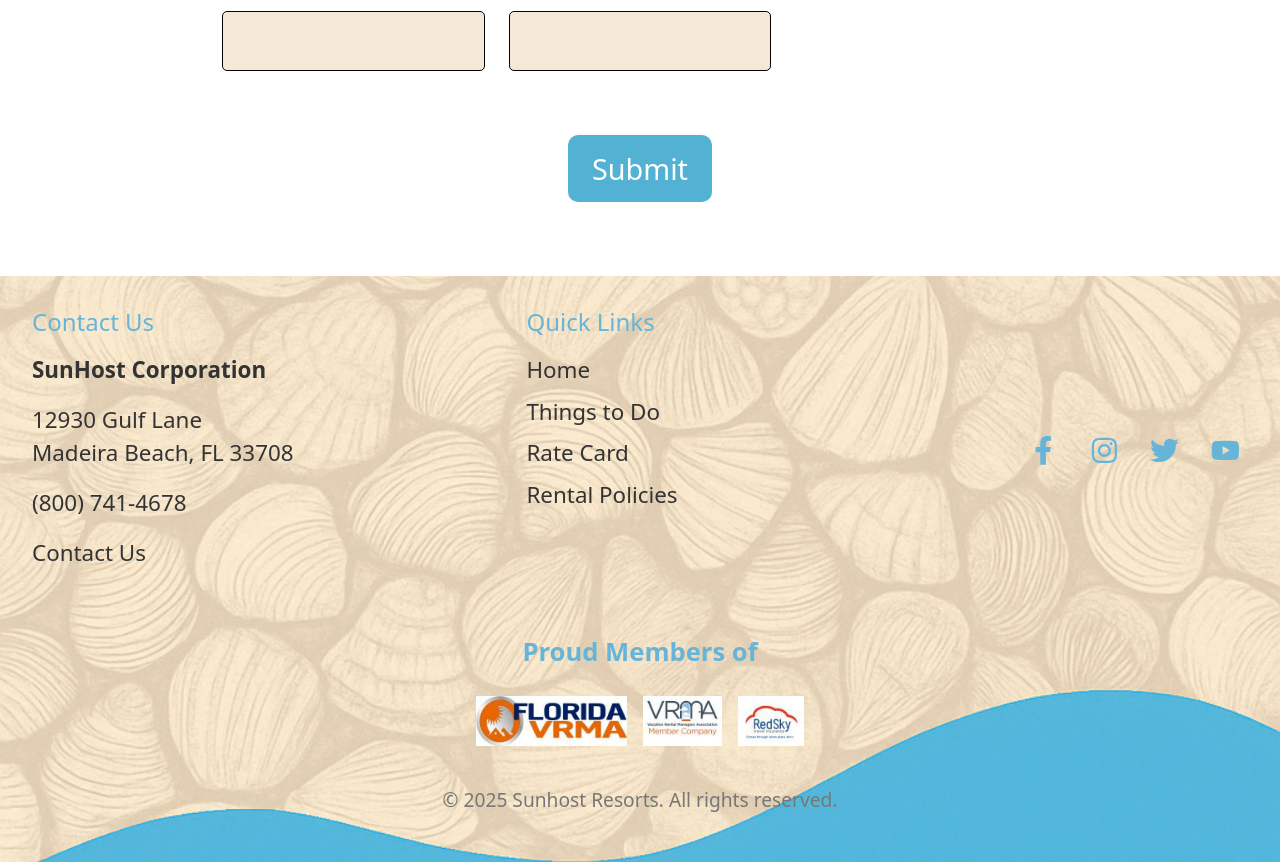
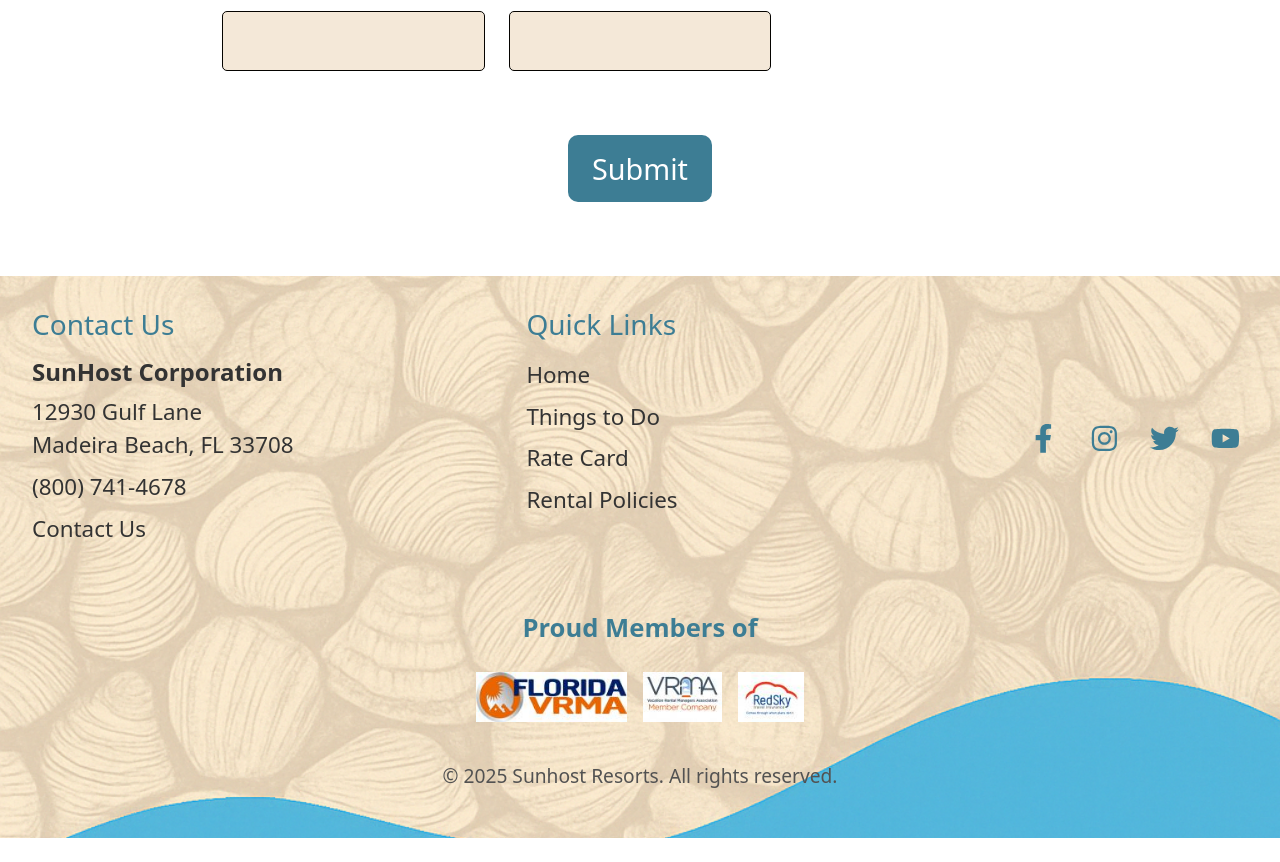
Before and after one commit to abby1332/CondoWebApp, a React (Create React App) app in the folder client/: page / in a window 1280 px wide. Shown: the part 764-1626 px from the top of the page. After the commit the page ends 1602 px from the top, so only its background shows below. Built offline with nearby package versions, Linux system fonts and the light colour scheme; the HTML template or start-up script is replaced by a standard one.

Commit message:
fixed contrast and heading errors

```diff
--- a/client/src/component/Footer.js
+++ b/client/src/component/Footer.js
@@ -10,24 +10,26 @@ function Footer() {
     <footer className={styles.footer}>
       <div className={styles.columns}>
         <div className={styles.column}>
-          <h4>Contact Us</h4>
-          <p><strong>SunHost Corporation</strong></p>
+          <h3>Contact Us</h3>
+          <h4><strong>SunHost Corporation</strong></h4>
+          <ul>
+            <li>
                 <a
                 href="https://www.google.com/maps/place/12930+Gulf+Ln,+Madeira+Beach,+FL+33708"
                 target="_blank"
                 rel="noopener noreferrer"
                 >
-            <p>
                 12930 Gulf Lane<br />
                 Madeira Beach, FL 33708
-            </p>
               </a>
-          <p><a href="tel:8007414678">(800) 741-4678</a></p>
-          <p><a href="https://www.sunhostresorts.com/contact-us">Contact Us</a></p>
+            </li>
+            <li><a href="tel:8007414678">(800) 741-4678</a></li>
+            <li><a href="https://www.sunhostresorts.com/contact-us">Contact Us</a></li>
+          </ul>
         </div>
 
         <div className={styles.column}>
-          <h4>Quick Links</h4>
+          <h3>Quick Links</h3>
           <ul>
             <li><a href="https://www.sunhostresorts.com/">Home</a></li>
             <li><a href="https://www.sunhostresorts.com/things-to-do">Things to Do</a></li>
@@ -37,10 +39,10 @@ function Footer() {
         </div>
 
         <div className={styles.social}>
-          <a href="https://www.facebook.com/sunhost/"><FaFacebookF /></a>
-          <a href="https://instagram.com/sunhostresorts?igshid=YmMyMTA2M2Y="><FaInstagram /></a>
-          <a href="https://twitter.com/sunhostFL"><FaTwitter /></a>
-          <a href="https://www.youtube.com/channel/UC3iZrU_S9e_9MMqjz_Qf5hA"><FaYoutube /></a>
+          <a href="https://www.facebook.com/sunhost/" aria-label="Sunhost on Facebook"><FaFacebookF /></a>
+          <a href="https://instagram.com/sunhostresorts?igshid=YmMyMTA2M2Y=" aria-label='Sunhost on Instagram'><FaInstagram /></a>
+          <a href="https://twitter.com/sunhostFL" aria-label='Sunhost on Twitter'><FaTwitter /></a>
+          <a href="https://www.youtube.com/channel/UC3iZrU_S9e_9MMqjz_Qf5hA" aria-label='Sunhost on Youtube'><FaYoutube /></a>
         </div>
       </div>
 
--- a/client/src/component/Footer.module.css
+++ b/client/src/component/Footer.module.css
@@ -18,8 +18,8 @@
     flex: 1 1 250px;
   }
 
-  .column h4 {
-    color: #66b5d8;
+  .column h3 {
+    color: #3D7D94;
     margin-bottom: 1rem;
   }
 
@@ -57,7 +57,7 @@
   .members span {
     display: block;
     font-size: 1.6rem;
-    color: #66b5d8;
+    color: #3D7D94;
     font-weight: bold;
     margin-bottom: 1rem;
   }
@@ -71,11 +71,11 @@
     margin-top: 2rem;
     text-align: center;
     font-size: 1.2rem;
-    color: #777;
+    color: #525252;
   }
 
   .social a {
-    color: #66b5d8; /* your blue, or any color you want */
+    color: #3D7D94; /* your blue, or any color you want */
     font-size: 1.8rem;
     margin: 0 0.5rem;
     transition: color 0.3s ease;
--- a/client/src/component/Header.js
+++ b/client/src/component/Header.js
@@ -9,7 +9,7 @@ function Header() {
   return (
     <header className={styles.header}>
       <div className={styles.leftSide}>
-        <img src={logoWhite} alt="Logo" className={styles.logo} />
+        <img src={logoWhite} alt="Madeira Beach Yacht Club Condos Logo" className={styles.logo} />
       </div>
 
       <nav className={styles.desktopNav}>
--- a/client/src/component/Header.module.css
+++ b/client/src/component/Header.module.css
@@ -1,6 +1,6 @@
 .header {
     height: 70px;
-    background-color: rgb(83, 177, 212);
+    background-color: #3D7D94;
     display: flex;
     align-items: center;
     flex-wrap: wrap;
@@ -104,7 +104,7 @@
       position: absolute;
       top: 70px;
       right: 0;
-      background: rgb(83, 177, 212);
+      background: #3D7D94;
       flex-direction: column;
       width: 100%;
       padding: 1rem 0;
--- a/client/src/component/PermitForm.js
+++ b/client/src/component/PermitForm.js
@@ -57,9 +57,10 @@ export default function PermitForm() {
         <Input label="Email" name="email" type="email" register={register} errors={errors} />
 
         <div className={styles.field}>
-          <label className={styles.text}>Check-In Date</label>
+          <label for="checkIn" className={styles.text}>Check-In Date</label>
           <input
             type="date"
+            id="checkIn"
             className={styles.input}
             min={minCheckInDate.toISOString().split("T")[0]}
             {...register("checkIn", {
@@ -74,9 +75,10 @@ export default function PermitForm() {
         </div>
 
         <div className={styles.field}>
-          <label className={styles.text}>Check-Out Date</label>
+          <label for="checkOut" className={styles.text}>Check-Out Date</label>
           <input
             type="date"
+            id="checkOut"
             className={styles.input}
             {...register("checkOut", {
               required: "Check-out date is required",
@@ -129,8 +131,8 @@ export default function PermitForm() {
 function Input({ label, name, type = "text", register, errors }) {
   return (
     <div className={styles.field}>
-      <label for="firstName" className={styles.text}>{label}</label>
-      <input type={type} id="firstName" className={styles.input} {...register(name, { required: `${label} is required` })} />
+      <label htmlFor={name} className={styles.text}>{label}</label>
+      <input type={type} id={name} className={styles.input} {...register(name, { required: `${label} is required` })} />
       {errors[name] && <p className={styles.error}>{errors[name].message}</p>}
     </div>
   );
--- a/client/src/component/PermitForm.module.css
+++ b/client/src/component/PermitForm.module.css
@@ -55,7 +55,7 @@
 
   .input:focus {
     outline: none;
-    border-color: rgb(83, 177, 212);
+    border-color: #3D7D94;
     box-shadow: 0 0 0 3px rgba(83, 177, 212, 0.2);
   }
 
@@ -63,7 +63,7 @@
   .error {
     margin-top: 0.3rem;
     font-size: 1rem;
-    color: red;
+    color: #B20101;
   }
 
   /* === Title & Subtitle === */
@@ -82,7 +82,7 @@
 
   /* === Submit Button === */
   .custom-btn {
-    background-color: rgb(83, 177, 212);
+    background-color: #3D7D94;
     border: none;
     color: white;
     border-radius: 10px;
@@ -94,13 +94,13 @@
   }
 
   .custom-btn:hover {
-    background-color: rgb(70, 160, 192);
+    background-color: #3D7D94;
     transform: translateY(-2px);
     box-shadow: 0 6px 16px rgba(0, 0, 0, 0.15);
   }
 
   .custom-btn:active {
-    background-color: rgb(54, 136, 165);
+    background-color: #3D7D94;
     transform: translateY(1px);
     box-shadow: 0 2px 8px rgba(0, 0, 0, 0.1);
   }
```
Lines whose indentation alone changed are shown as unchanged.
